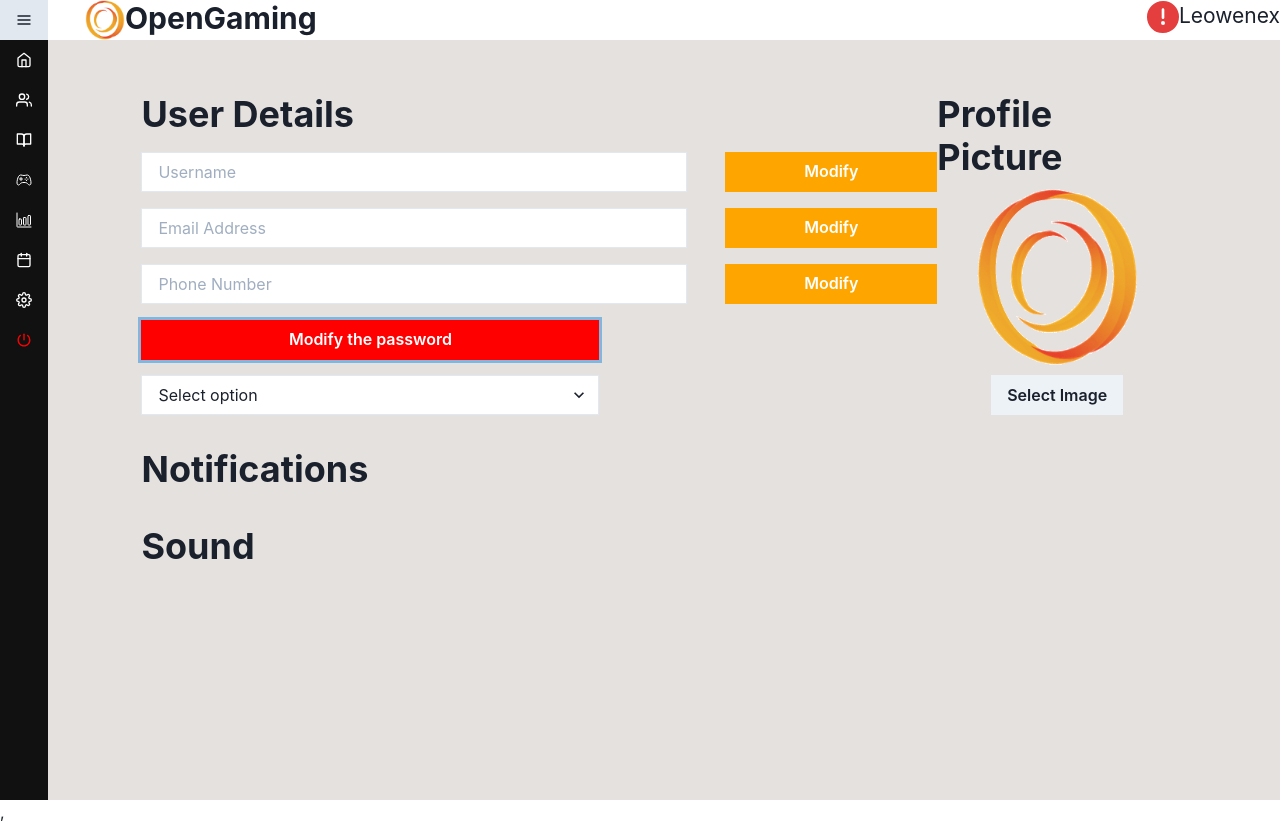
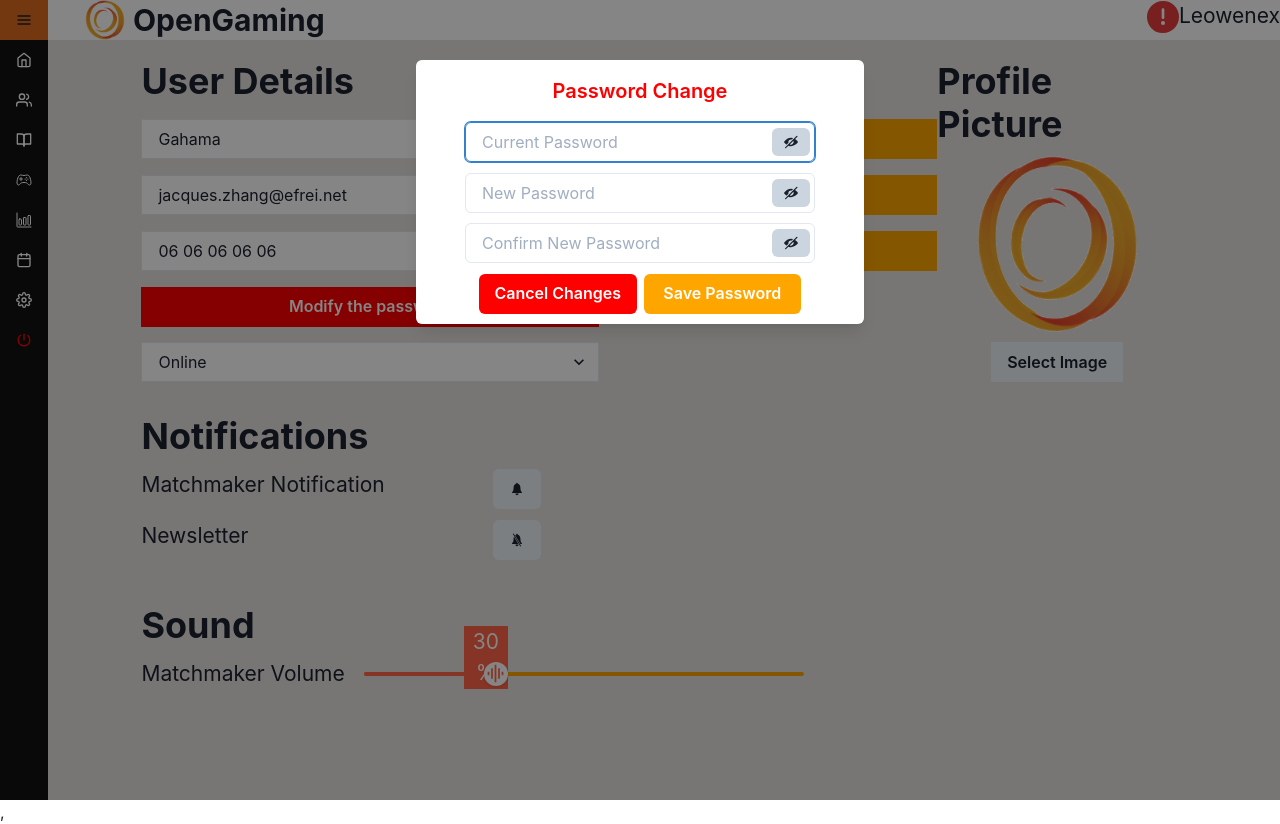
Before and after one commit to Romeo-gennari/Open-gaming-browser, a React (Create React App) app in the folder tfm-frontend/: page /Settings in a window 1280 px wide. Both pictures are taken after a click on the button "Modify the password". Built offline with nearby package versions, Linux system fonts and the light colour scheme.

Commit message:
Complete settings page

```diff
--- a/tfm-frontend/src/postauth/Header.js
+++ b/tfm-frontend/src/postauth/Header.js
@@ -1,5 +1,5 @@
 import styled from "styled-components";
-import { Link, Heading, Flex, Box, Image, Spacer } from "@chakra-ui/react";
+import { Link, Heading, Flex, Box, Image, Spacer, HStack } from "@chakra-ui/react";
 import OpenGaming from '../images/open_gaming_logo.png';
 
 import { WarningIcon, CheckCircleIcon } from "@chakra-ui/icons";
@@ -26,9 +26,11 @@ function GetHeaderProfile(){
 function Headband(){
     return(
         <Flex alignItems='row' h='40px' paddingLeft={20} bgColor='#ffffff'>
-            <Image bg='#ffffff' boxSize='40px' src={OpenGaming} alt='logo' ml ='5px'/>
             <Link href="/home">
-                <Heading fontSize={30}>OpenGaming</Heading>
+                <HStack>
+                    <Image bg='#ffffff' boxSize='40px' src={OpenGaming} alt='logo' ml ='5px'/>
+                    <Heading fontSize={30}>OpenGaming</Heading>
+                </HStack>
             </Link>
             <Spacer/>
             <Box><GetHeaderProfile /></Box>
--- a/tfm-frontend/src/postauth/settings.js
+++ b/tfm-frontend/src/postauth/settings.js
@@ -1,57 +1,192 @@
 import Sidebar from "./sidebar";
 import Headband from "./Header";
-import { Flex, Heading, HStack, VStack, Input, Button, Select, Image, Spacer } from '@chakra-ui/react';
-import pp from '../images/open_gaming_logo.png'
+import { Flex, Heading, HStack, VStack, Input, Button, Select, Image, Spacer, Modal, useDisclosure, ModalContent, ModalHeader, ModalOverlay,
+    Center, InputGroup, InputRightElement, Text, Slider, SliderTrack, SliderFilledTrack, SliderThumb, SliderMark, Box } from '@chakra-ui/react';
+import pp from '../images/open_gaming_logo.png';
+import { useState } from 'react'
+import { ViewIcon, ViewOffIcon } from '@chakra-ui/icons'
+import { IoIosNotifications, IoIosNotificationsOff } from 'react-icons/io'
+import { MdGraphicEq } from "react-icons/md";
+import { useNavigate } from "react-router-dom";
+
+var myusername = 'Gahama';
+var myemail = 'jacques.zhang@efrei.net';
+var mynumber = '06 06 06 06 06';
+var password = 'hello';
+var mmNotification = true;
+var newsNotification = false;
 
 function Settings(){
+
+    const [ username, setUsername ] = useState(myusername);
+    const [ email, setEmail ] = useState(myemail);
+    const [ number, setNumber ] = useState(mynumber);
+
+    const handleModifyUsername = (event) => {
+        event.preventDefault();
+        console.log('UsernameChangeTo: ', username);
+    }
+    const handleModifyEmail = (event) => {
+        event.preventDefault();
+        console.log('EmailChangeTo: ', email);
+    }
+    const handleModifyNumber = (event) => {
+        event.preventDefault();
+        console.log('NumberChangeTo: ', number);
+    }
+
+    const { isOpen, onOpen, onClose } = useDisclosure();
+
+    let navigate = useNavigate();
+
+    const [ currentpassword, setCurrentpassword ] = useState('');
+    const [ newpassword, setNewpassword ] = useState('');
+    const [ vpassword, setVpassword ] = useState('');
+    const [ showPassword, setShowPassword ] = useState(false);
+
+    const handleModifyPassword = (event) => {
+        if(password === currentpassword && newpassword === vpassword ){
+            event.preventDefault();
+            console.log('New Password: ', newpassword);
+            navigate('/Login');
+        }
+        else if (password != currentpassword)
+        {
+            event.preventDefault();
+            alert("Current password is wrong! ")
+        }
+        else if (newpassword != vpassword){
+            event.preventDefault();
+            alert("Password don't match! ")
+        }
+    }
+
+    const [ mmNotifOn, mmNotifOff ] = useState(mmNotification);
+    const [ newsNotifOn, newsNotifOff ] = useState(newsNotification);
+
+    const [sliderValue, setSliderValue] = useState(30);
+
     return(
         <div className='pApp'>
             <Sidebar />
             <Headband />
             <div className="paBody">
                 <Flex flexDir='column'>
-                    <Flex flexDir='row' mt='3%'>
+                    <Flex flexDir='row'>
                         <Flex flexDir='column' ml='3%'>
                             <Heading>User Details</Heading>
                             <Spacer/>
+                            <form onSubmit={handleModifyUsername}>
                                 <HStack>
-                                <Input placeholder="Username" borderRadius='none' bg='white' htmlSize='40' mr='30px'></Input>
-                                <Button borderRadius='none' bg='orange' color='white' width='300px'>Modify</Button>
+                                    <Input placeholder="Username" borderRadius='none' bg='white' htmlSize='40' mr='30px' value={username} onChange={({target}) => setUsername(target.value)}></Input>
+                                    <Button type='submit' borderRadius='none' bg='orange' color='white' width='300px'>Modify</Button>
                                 </HStack>
+                            </form>
                             <Spacer/>
+                            <form onSubmit={handleModifyEmail}>
                                 <HStack>
-                                <Input placeholder="Email Address" borderRadius='none' bg='white' htmlSize='40' mr='30px'></Input>
-                                <Button borderRadius='none' bg='orange' color='white' width='300px'>Modify</Button>
+                                    <Input placeholder="Username" borderRadius='none' bg='white' htmlSize='40' mr='30px' value={email} onChange={({target}) => setEmail(target.value)}></Input>
+                                    <Button type='submit' borderRadius='none' bg='orange' color='white' width='300px'>Modify</Button>
                                 </HStack>
+                            </form>
                             <Spacer/>
+                            <form onSubmit={handleModifyNumber}>
                                 <HStack>
-                                <Input placeholder="Phone Number" borderRadius='none' bg='white' htmlSize='40' mr='30px'></Input>
-                                <Button borderRadius='none' bg='orange' color='white' width='300px'>Modify</Button>
+                                    <Input placeholder="Username" borderRadius='none' bg='white' htmlSize='40' mr='30px' value={number} onChange={({target}) => setNumber(target.value)}></Input>
+                                    <Button type='submit' borderRadius='none' bg='orange' color='white' width='300px'>Modify</Button>
                                 </HStack>
+                            </form>
                             <Spacer/>
-                            <Button borderRadius='none' bg='red' color='white' width='458px'>Modify the password</Button>
+                            <Button onClick={onOpen} borderRadius='none' bg='red' color='white' width='458px' colorScheme='red'>Modify the password</Button>
+                            <Center>
+                            <Modal isOpen={isOpen} onClose={onClose} closeOnOverlayClick={false}>
+                                <ModalOverlay />
+                                <ModalContent>
+                                    <Center>
+                                        <Flex w='400px' flexDir='column' alignItems='center'>
+                                            <ModalHeader color='red'>Password Change</ModalHeader>
+                                            <form onSubmit={handleModifyPassword}>
+                                                <InputGroup w='350px'>
+                                                    <Input isRequired type={showPassword ? 'text' : 'password'} id='currentpassword' placeholder="Current Password" mb='3%' value={currentpassword} onChange={({target}) => setCurrentpassword(target.value)}/>
+                                                    <InputRightElement width='3rem'>
+                                                        <Button height='1.75rem' size='sm' onClick={() => setShowPassword(!showPassword)} bg='gray.300'>
+                                                            {showPassword ? <ViewIcon/> : <ViewOffIcon/>}
+                                                        </Button>
+                                                    </InputRightElement>
+                                                </InputGroup>
+                                                <InputGroup>
+                                                    <Input isRequired type={showPassword ? 'text' : 'password'} id='newpassword' placeholder="New Password" mb='3%' value={newpassword} onChange={({target}) => setNewpassword(target.value)}/>
+                                                    <InputRightElement width='3rem'>
+                                                        <Button height='1.75rem' size='sm' onClick={() => setShowPassword(!showPassword)} bg='gray.300'>
+                                                            {showPassword ? <ViewIcon/> : <ViewOffIcon/>}
+                                                        </Button>
+                                                    </InputRightElement>
+                                                </InputGroup>
+                                                <InputGroup>
+                                                    <Input isRequired type={showPassword ? 'text' : 'password'} id='vpassword' placeholder="Confirm New Password" mb='3%' value={vpassword} onChange={({target}) => setVpassword(target.value)}/>
+                                                    <InputRightElement width='3rem'>
+                                                        <Button height='1.75rem' size='sm' onClick={() => setShowPassword(!showPassword)} bg='gray.300'>
+                                                            {showPassword ? <ViewIcon/> : <ViewOffIcon/>}
+                                                        </Button>
+                                                    </InputRightElement>
+                                                </InputGroup>
                                                 <Spacer/>
-                            <Select borderRadius='none' placeholder='Select option' bg='white' width='458px'>
-                                <option value='option1'>Online</option>
-                                <option value='option2'>Idle</option>
-                                <option value='option3'>Do Not Disturb</option>
-                                <option value='option3'>Invisible</option>
+                                                <Center mb='3%'>
+                                                    <Button onClick={onClose} bg='red' colorScheme='red' w='45%' mr='1%'>Cancel Changes</Button>
+                                                    <Button type='submit' bg='orange' colorScheme='orange' w='45%' ml='1%'>Save Password</Button>
+                                                </Center>
+                                            </form>
+                                        </Flex>
+                                    </Center>
+                                </ModalContent>
+                            </Modal>
+                            </Center>
+                            <Spacer/>
+                            <Select borderRadius='none' bg='white' width='458px' defaultValue='online'>
+                                <option value='online'>Online</option>
+                                <option value='idle'>Idle</option>
+                                <option value='donotdisturb'>Do Not Disturb</option>
+                                <option value='invisible'>Invisible</option>
                             </Select>
                         </Flex>
                         <Spacer/>
                         <VStack mr='3%'>
                             <Heading>Profile Picture</Heading>
-                            <Image height='180px' src={pp} alt='open_gaming_logo'/>
+                            <Image height='180px' src={pp} alt='profile picture'/>
                             <Button borderRadius='none'>Select Image</Button>
                         </VStack>
                     </Flex>
                     <Spacer/>
-                    <Flex ml='3%' mt='3%'>
-                        <Heading>Notifications</Heading>
+                    <Flex flexDir='column' ml='3%' mt='3%'>
+                        <Heading mb='1%'>Notifications</Heading>
+                        <Flex flexDir='row' w='400px' mb='1%'>
+                            <Text>Matchmaker Notification</Text>
+                            <Spacer/>
+                            <Button onClick={() => mmNotifOff(!mmNotifOn)}>{mmNotifOn ? <IoIosNotifications/> : <IoIosNotificationsOff/>}</Button>
+                        </Flex>
+                        <Flex flexDir='row' w='400px' mb='1%'>
+                            <Text>Newsletter</Text>
+                            <Spacer/>
+                            <Button onClick={() => newsNotifOff(!newsNotifOn)}>{newsNotifOn ? <IoIosNotifications/> : <IoIosNotificationsOff/>}</Button>
+                        </Flex>
                     </Flex>
                     <Spacer/>
-                    <Flex ml='3%' mt='3%'>
-                        <Heading>Sound</Heading>
+                    <Flex flexDir='column' ml='3%' mt='3%' w='100%'>
+                        <Heading mb='1%'>Sound</Heading>
+                        <HStack>
+                            <Text mr='1%'>Matchmaker Volume</Text>
+                            <Slider w='40%' defaultValue={30} onChange={(val) => setSliderValue(val)}>
+                                <SliderTrack bg='orange'>
+                                    <SliderFilledTrack bg='tomato' />
+                                </SliderTrack>
+                                <SliderThumb boxSize={6}>
+                                    <Box color='tomato' as={MdGraphicEq} />
+                                </SliderThumb>
+                                <SliderMark value={sliderValue} textAlign='center' bg='tomato' color='white' mt='-12' ml='-8' w='10%'>
+                                    {sliderValue}%
+                                </SliderMark>
+                            </Slider>
+                        </HStack>
                     </Flex>
                 </Flex>
             </div>
```
Lines whose indentation alone changed are shown as unchanged.
